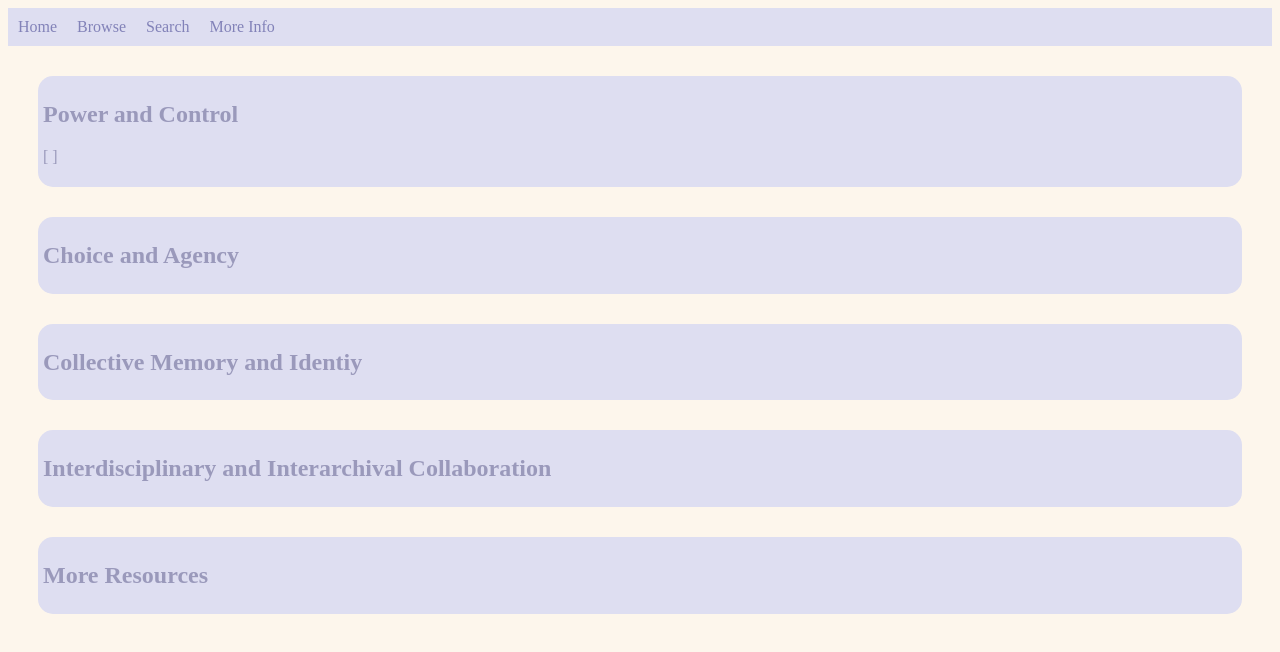
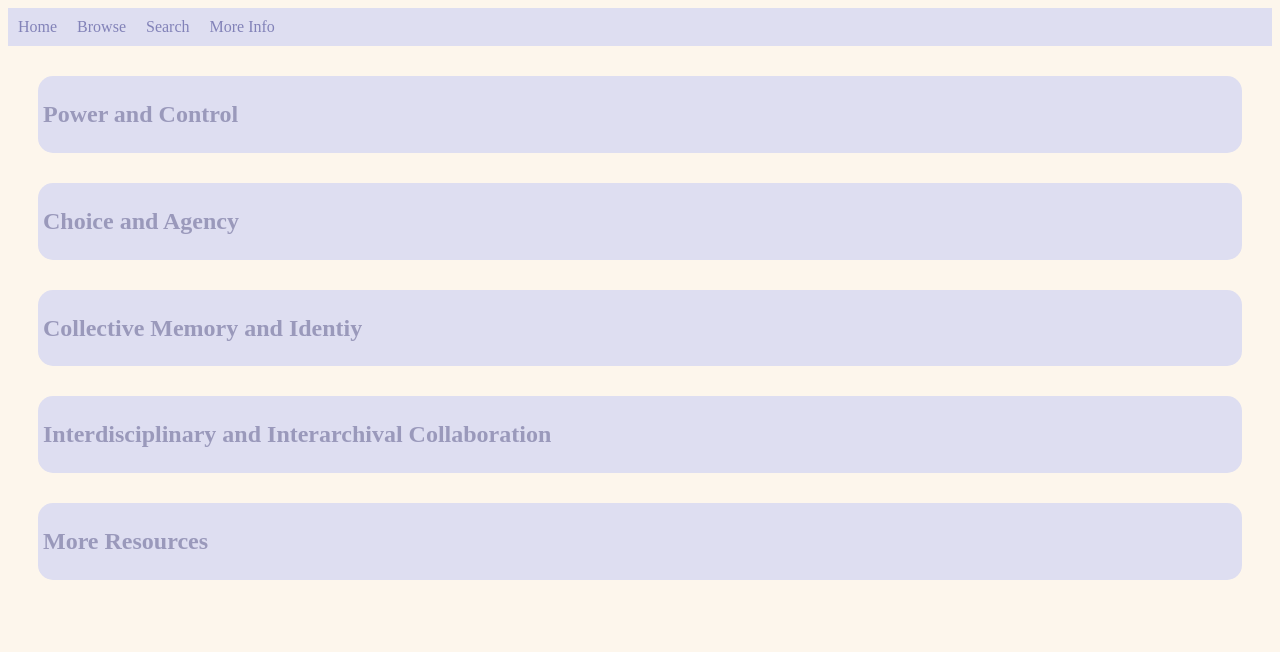
Before and after one commit to blankenship-j/personal_scrap, a plain HTML site: page searchsearch.html in a window 1280 px wide. Drawn offline with Linux system fonts and the light colour scheme.

Commit message:
Update searchsearch.html

```diff
--- a/searchsearch.html
+++ b/searchsearch.html
@@ -21,7 +21,7 @@
 
    <div class= "item">
       <h2>Power and Control</h2>
-      <p>[ ]</p>
+      <p> </p>
     </div>
 
     <div class= "item">
```
